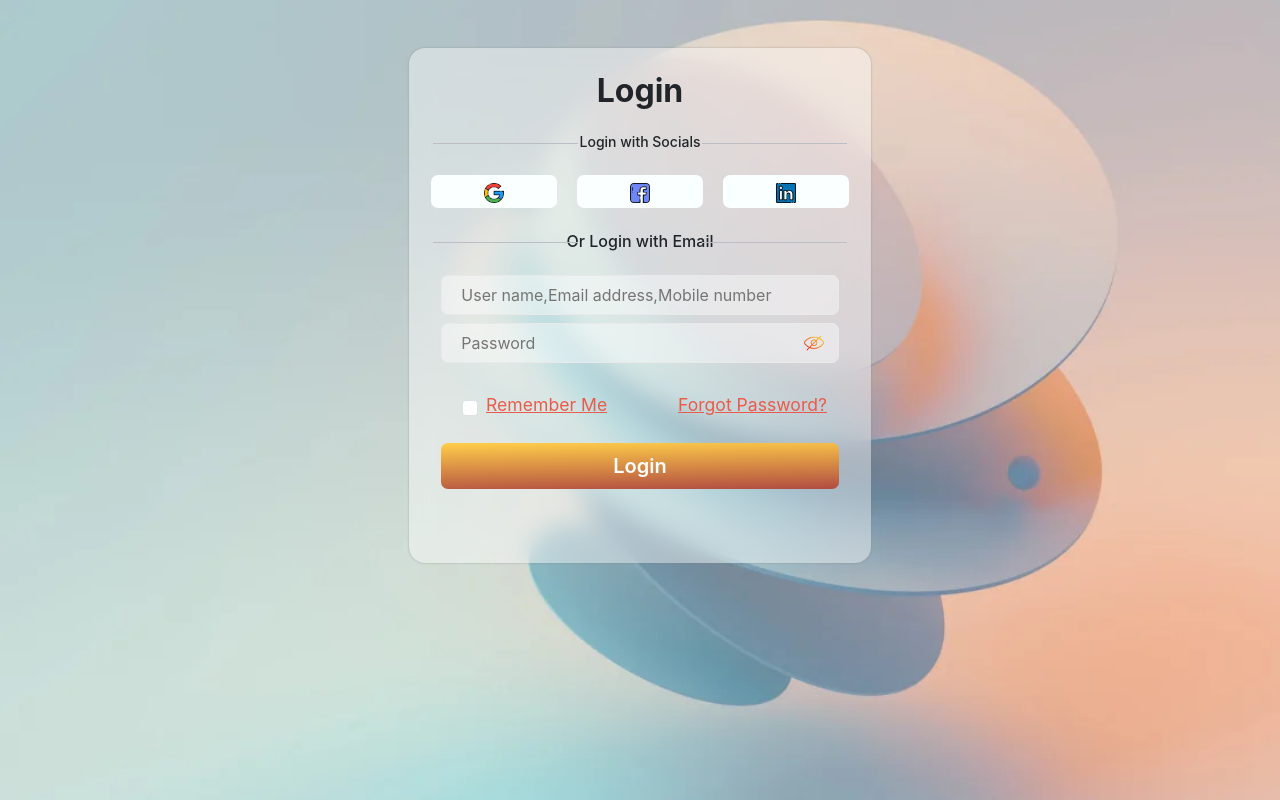
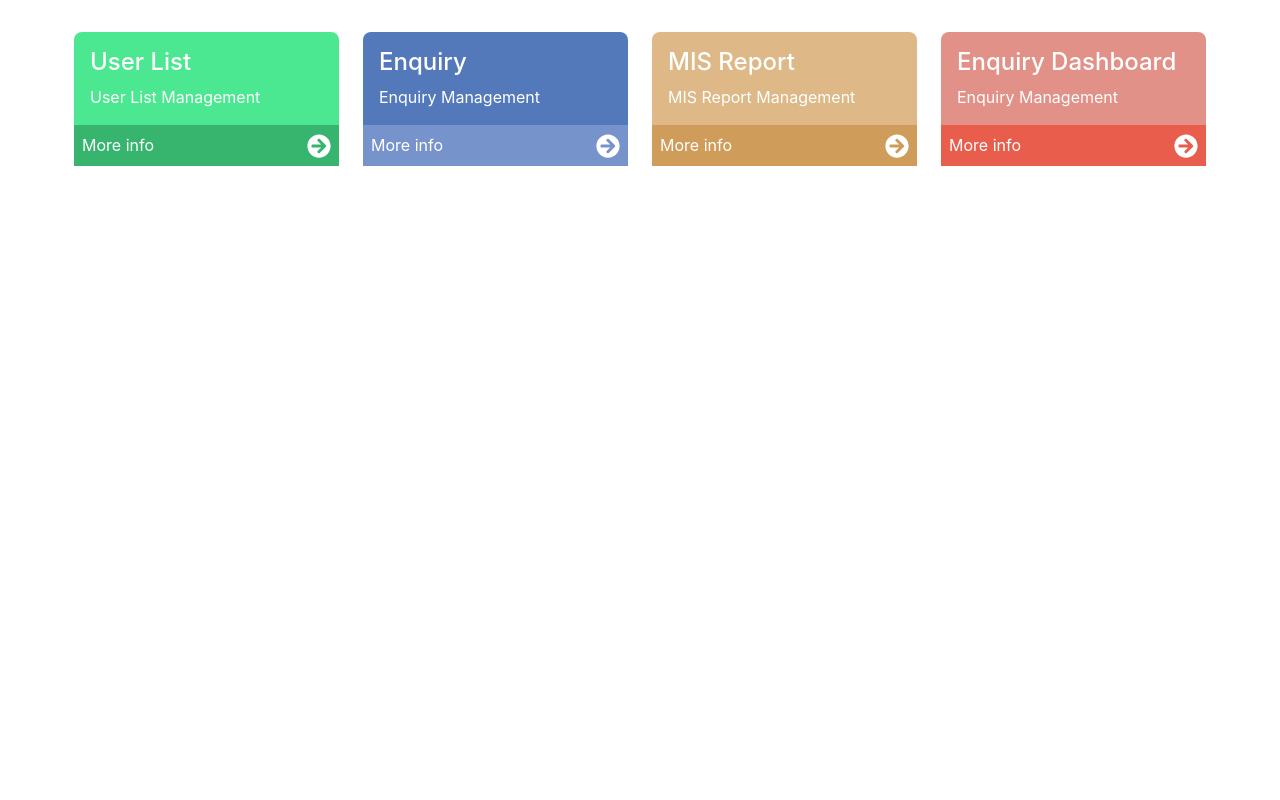
Before and after one commit to arshiya-IDS/K-Ecommerce, a React (Vite) app: page / in a window 1280 px wide. Built offline with nearby package versions, Linux system fonts and the light colour scheme.

Commit message:
url update

```diff
--- a/src/App.jsx
+++ b/src/App.jsx
@@ -44,12 +44,12 @@
       <Routes>
 
         {/* 🔹 Public Login Route */}
-        <Route path="/" element={<Login />} />
+        <Route path="/" element={<Dashboard/>} />
 
         {/* 🔹 Dashboard Layout Wrapping All Internal Pages */}
         <Route element={<DashboardLayout />}>
           {/* Dashboard Home */}
-          <Route path="/dashboard" element={<Dashboard />} />
+          <Route path="/login" element={<Login />} />
 
           {/* Main Sections */}
           <Route path="/category" element={<Category />} />
```
